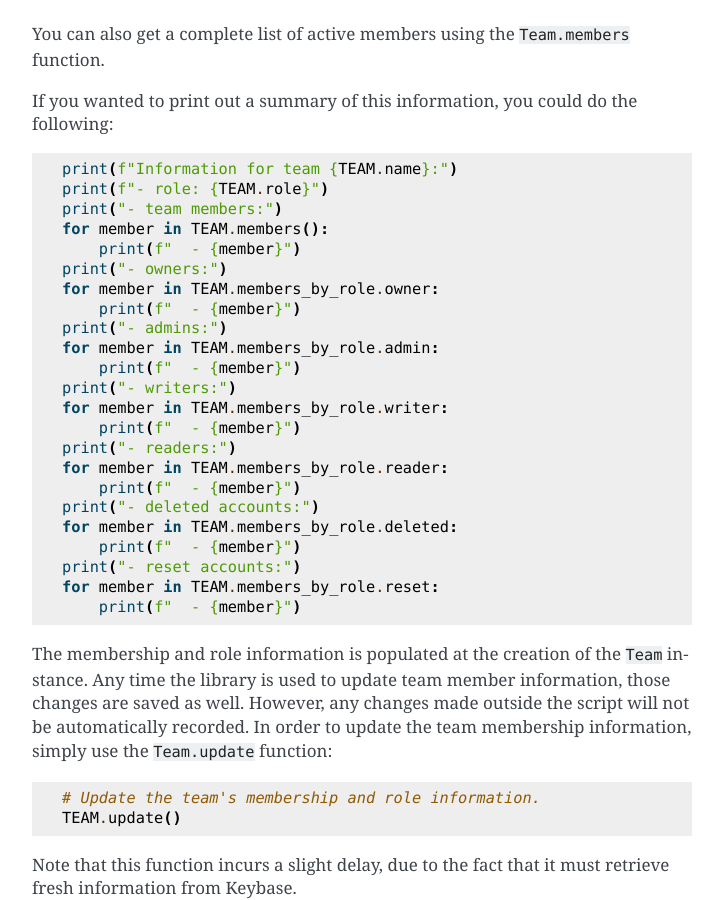
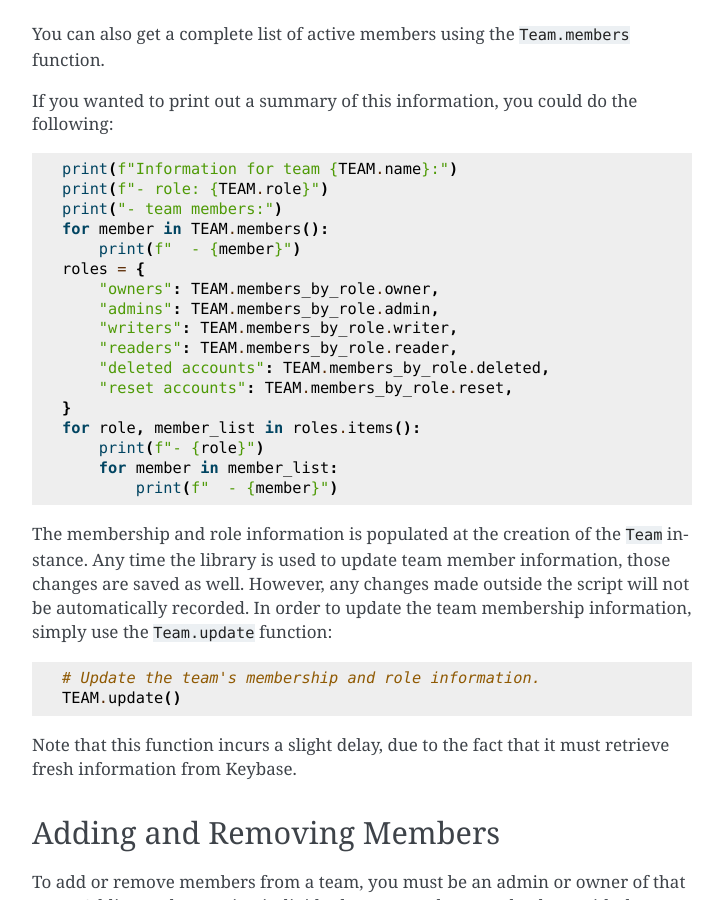
Before and after one commit to cmsteffen-code/PyKBLib, a Sphinx documentation site: the page built from docs/tuts/tuts/team_interaction.md, in a window 1280 px wide and 900 px high, scrolled down 1159 px. Shown: the whole window, without its empty margins (388-1111 px from the left). Built offline with Sphinx 7.4.7, drawn with Linux system fonts in a browser that asks for light colours.

Commit message:
Updated documentation. (#22)
* Created tests for the ability to delete teams.

* Added the ability to delete teams.

* Created test for Team.delete function.

* Added the Team.delete function.

* Updated documentation to reflect new changes.

* Switched from the subprocess library to the pexpect library.

* Updated PyKBLib version number.

* Revised documentation.

````diff
--- a/docs/tuts/tuts/team_interaction.md
+++ b/docs/tuts/tuts/team_interaction.md
@@ -45,24 +45,18 @@ print(f"- role: {TEAM.role}")
 print("- team members:")
 for member in TEAM.members():
     print(f"  - {member}")
-print("- owners:")
-for member in TEAM.members_by_role.owner:
-    print(f"  - {member}")
-print("- admins:")
-for member in TEAM.members_by_role.admin:
-    print(f"  - {member}")
-print("- writers:")
-for member in TEAM.members_by_role.writer:
-    print(f"  - {member}")
-print("- readers:")
-for member in TEAM.members_by_role.reader:
-    print(f"  - {member}")
-print("- deleted accounts:")
-for member in TEAM.members_by_role.deleted:
-    print(f"  - {member}")
-print("- reset accounts:")
-for member in TEAM.members_by_role.reset:
-    print(f"  - {member}")
+roles = {
+    "owners": TEAM.members_by_role.owner,
+    "admins": TEAM.members_by_role.admin,
+    "writers": TEAM.members_by_role.writer,
+    "readers": TEAM.members_by_role.reader,
+    "deleted accounts": TEAM.members_by_role.deleted,
+    "reset accounts": TEAM.members_by_role.reset,
+}
+for role, member_list in roles.items():
+    print(f"- {role}")
+    for member in member_list:
+        print(f"  - {member}")
 ```
 
 The membership and role information is populated at the creation of the `Team` instance. Any time the library is used to update team member information, those changes are saved as well. However, any changes made outside the script will not be automatically recorded. In order to update the team membership information, simply use the `Team.update` function:
````
